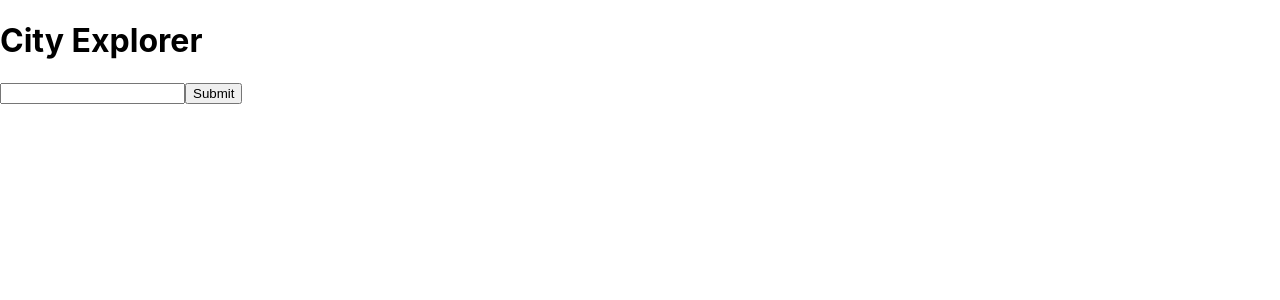
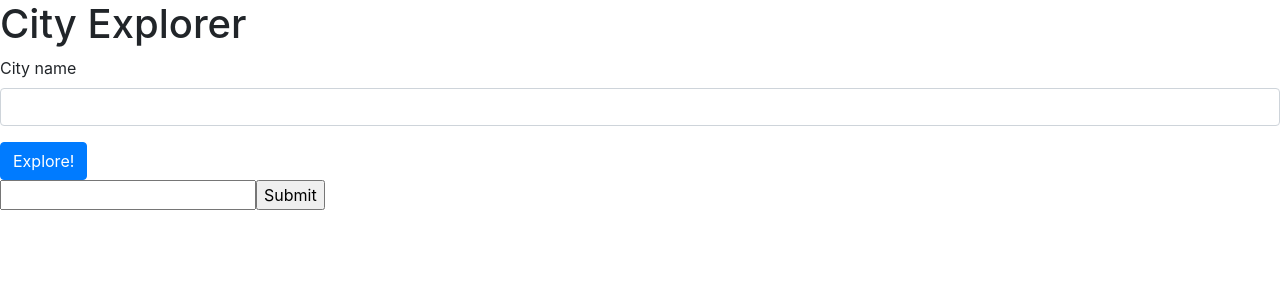
Before and after one commit to hirobius/city-explorer, a React (Create React App) app: page / in a window 1280 px wide. Shown: the top 300 px of the page. Built offline with nearby package versions, Linux system fonts and the light colour scheme.

Commit message:
form beginnings rendering

```diff
--- a/public/index.html
+++ b/public/index.html
@@ -7,7 +7,7 @@
     <meta name="theme-color" content="#000000" />
     <meta
       name="description"
-      content="Web site created using create-react-app"
+      content="A web app made for exploring cities!"
     />
     <link rel="apple-touch-icon" href="%PUBLIC_URL%/logo192.png" />
     <!--
@@ -24,7 +24,7 @@
       work correctly both with client-side routing and a non-root public URL.
       Learn how to configure a non-root public URL by running `npm run build`.
     -->
-    <title>React App</title>
+    <title>City Explorer</title>
   </head>
   <body>
     <noscript>You need to enable JavaScript to run this app.</noscript>
--- a/src/App.js
+++ b/src/App.js
@@ -1,16 +1,17 @@
 import React from 'react';
 import axios from 'axios';
-
+import './App.css';
+import Form from 'react-bootstrap/Form';
 import City from './City.js';
 import Search from './Search.js';
-
-import './App.css';
+import Button from 'react-bootstrap/Button';
 
 class App extends React.Component {
   constructor(props) {
     super(props);
 
     this.state = {
+      city: '',
       haveWeSearchedYet: false,
       citySearchedFor: '',
     };
@@ -35,6 +36,15 @@ class App extends React.Component {
     return (
       <>
         <h1>City Explorer</h1>
+        <Form>
+          <Form.Group controlId="City">
+            <Form.Label>City name</Form.Label>
+            <Form.Control value={this.state.city} onInput={e => this.setState({city: e.target.value})}></Form.Control>
+          </Form.Group>
+          <Button variant="primary" type="submit">
+            Explore!
+          </Button>
+        </Form>
         {this.state.haveWeSearchedYet ?
           <City handleShowSearch={this.handleShowSearch} cityData={this.state.locationData} /> :
           <Search handleSearch={this.handleSearch} />}
--- a/src/index.js
+++ b/src/index.js
@@ -1,8 +1,8 @@
 import React from 'react';
 import ReactDOM from 'react-dom';
+import 'bootstrap/dist/css/bootstrap.min.css';
 import './index.css';
 import App from './App';
-import reportWebVitals from './reportWebVitals';
 
 ReactDOM.render(
   <React.StrictMode>
@@ -10,8 +10,3 @@ ReactDOM.render(
   </React.StrictMode>,
   document.getElementById('root')
 );
-
-// If you want to start measuring performance in your app, pass a function
-// to log results (for example: reportWebVitals(console.log))
-// or send to an analytics endpoint. Learn more: https://bit.ly/CRA-vitals
-reportWebVitals();
--- a/src/reportWebVitals.js
+++ /dev/null
@@ -1,13 +0,0 @@
-const reportWebVitals = onPerfEntry => {
-  if (onPerfEntry && onPerfEntry instanceof Function) {
-    import('web-vitals').then(({ getCLS, getFID, getFCP, getLCP, getTTFB }) => {
-      getCLS(onPerfEntry);
-      getFID(onPerfEntry);
-      getFCP(onPerfEntry);
-      getLCP(onPerfEntry);
-      getTTFB(onPerfEntry);
-    });
-  }
-};
-
-export default reportWebVitals;
```
Also changed, not shown: src/setupTests.js (deleted, +0 -5 lines), src/logo.svg (deleted), 1 other file (tests, documents, lock files or other folders).
